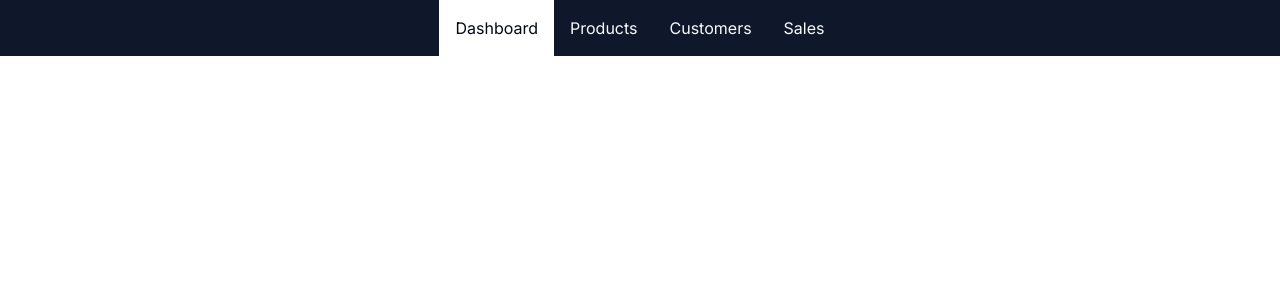
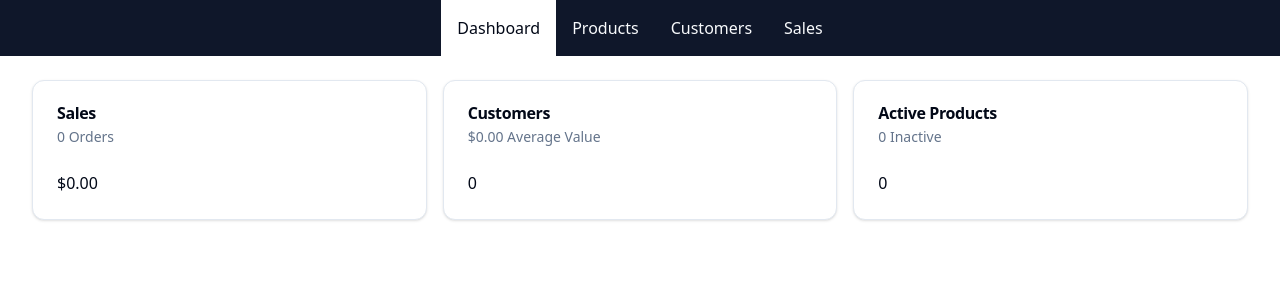
Before and after one commit to Borisresonance/E-commerce-Lumiere, a Next.js app: page /admin in a window 1280 px wide. Shown: the top 300 px of the page. Built offline with nearby package versions, Linux system fonts and the light colour scheme; no server answers; the database is empty.

Commit message:
added some page header and products page

```diff
--- a/package.json
+++ b/package.json
@@ -11,8 +11,10 @@
   "dependencies": {
     "@prisma/client": "^5.11.0",
     "@radix-ui/react-icons": "^1.3.0",
+    "@tremor/react": "^3.15.1",
     "class-variance-authority": "^0.7.0",
     "clsx": "^2.1.0",
+    "lucide-react": "^0.368.0",
     "next": "14.1.4",
     "react": "^18",
     "react-dom": "^18",
@@ -20,7 +22,7 @@
     "tailwindcss-animate": "^1.0.7"
   },
   "devDependencies": {
-    "@types/node": "20.12.5",
+    "@types/node": "^20.12.5",
     "@types/react": "18.2.74",
     "@types/react-dom": "^18",
     "autoprefixer": "^10.0.1",
--- /dev/null
+++ b/src/app/admin/_components/PageHeader.tsx
@@ -0,0 +1,6 @@
+import { ReactNode } from "react";
+
+export function PageHeader({ children }: { children: ReactNode }) {
+    return <h1 className="text-4x1 mb-4">{children}</h1>
+
+}
--- a/src/app/admin/layout.tsx
+++ b/src/app/admin/layout.tsx
@@ -1,4 +1,6 @@
 import { Nav, NavLink } from "@/components/Nav";
+
+export const dynamic = "force-dynamic"
 
 export default function AdminLayout({
     children,
--- /dev/null
+++ b/src/app/admin/loading.tsx
@@ -0,0 +1,10 @@
+import { Loader2 } from "lucide-react";
+
+export default function AdminLoading() {
+    return (
+        <div className="flex justify-center">
+            <Loader2 className="size-24 animate-spin" />
+        </div>
+    )
+
+}
--- a/src/app/admin/page.tsx
+++ b/src/app/admin/page.tsx
@@ -8,11 +8,13 @@ import {
 import db from "@/db/db"
 import { formatCurrency, formatNumber } from "@/lib/formaters";
 
+//this will get sales data from DB
 async function getSalesData() {
     const data = await db.order.aggregate({
         _sum: { pricePaidInCents: true },
         _count: true
     })
+    await wait(2000)
 
     return {
         amount: (data._sum.pricePaidInCents || 0) / 100,
@@ -20,6 +22,11 @@ async function getSalesData() {
     }
 }
 
+function wait(duration: number) {
+    return new Promise(resolve => setTimeout(resolve, duration))
+}
+
+//this will get user data from DB
 async function getUserData() {
     const [userCount, orderData] = await Promise.all([
         db.user.count(),
@@ -28,10 +35,33 @@ async function getUserData() {
         })
     ])
 
+    return {
+        userCount,
+        averageValuePerUser:
+            userCount === 0
+                ? 0
+                : (orderData._sum.pricePaidInCents || 0) / userCount / 100,
     }
 
+}
+//this will get Product data from Db
+async function getProductData() {
+    const [activeCount, inactiveCount] = await Promise.all([
+        db.product.count({ where: { isAvalibleForPurchase: true } }),
+        db.product.count({ where: { isAvalibleForPurchase: false } })
+    ])
+
+    return { activeCount, inactiveCount }
+
+}
+
+
 export default async function AdminDashboard() {
-    const salesData = await getSalesData()
+    const [salesData, userData, productData] = await Promise.all([
+        getSalesData(),
+        getUserData(),
+        getProductData()
+    ])
 
     return (
         <div className="grid grid-cols-1 md:grid-cols-2 lg:grid-cols-3 gap-4">
@@ -40,16 +70,28 @@ export default async function AdminDashboard() {
                 subtitle={`${formatNumber(salesData.numberOfSales)} Orders`}
                 body={formatCurrency(salesData.amount)}
             />
+
             <DashboardCard
                 title="Customers"
-                subtitle={`${formatCurrency(salesData.numberOfSales)} Average Value`}
-                body={formatNumber(salesData.amount)}
+                subtitle={`${formatCurrency(userData.averageValuePerUser
+                )} Average Value`}
+                body={formatNumber(userData.userCount)}
+            />
+            <DashboardCard
+                title="Active Products"
+                subtitle={`${formatNumber(productData.inactiveCount)} Inactive`}
+                body={formatNumber(productData.activeCount)}
             />
 
+
+
         </div>
+
     )
 
 }
+
+
 
 type DashboardCardProps = {
     title: string
@@ -59,8 +101,7 @@ type DashboardCardProps = {
 
 function DashboardCard({ title, subtitle, body }:
     DashboardCardProps) {
-    return
-
+    return (
         <Card>
             <CardHeader>
                 <CardTitle>{title}</CardTitle>
@@ -71,6 +112,11 @@ function DashboardCard({ title, subtitle, body }:
                 <p>{body}</p>
             </CardContent>
 
+
+
         </Card>
+    )
+
+
 
 }
--- /dev/null
+++ b/src/app/admin/products/page.tsx
@@ -0,0 +1,8 @@
+import { PageHeader } from "../_components/PageHeader"
+export default function AdminProductsPage() {
+    return (
+        <>
+            <PageHeader>Products </PageHeader>
+        </>
+    )
+}
--- a/tailwind.config.ts
+++ b/tailwind.config.ts
@@ -1,5 +1,4 @@
 import type { Config } from "tailwindcss"
-import { fontFamily } from "tailwindcss/defaultTheme"
 
 const config = {
   darkMode: ["class"],
@@ -8,7 +7,7 @@ const config = {
     './components/**/*.{ts,tsx}',
     './app/**/*.{ts,tsx}',
     './src/**/*.{ts,tsx}',
-  ],
+	],
   prefix: "",
   theme: {
     container: {
@@ -19,9 +18,6 @@ const config = {
       },
     },
     extend: {
-      fontFamily: {
-        sans: ["var(--font-sans)", ...fontFamily.sans]
-      },
       colors: {
         border: "hsl(var(--border))",
         input: "hsl(var(--input))",
```
Also changed, not shown: src/app/globals.css (indentation only), 1 other file (tests, documents, lock files or other folders). Lines whose indentation alone changed are shown as unchanged.
